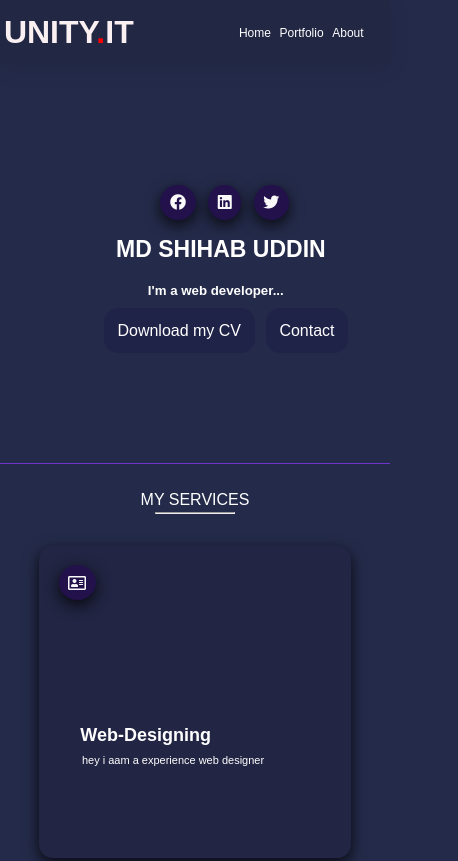
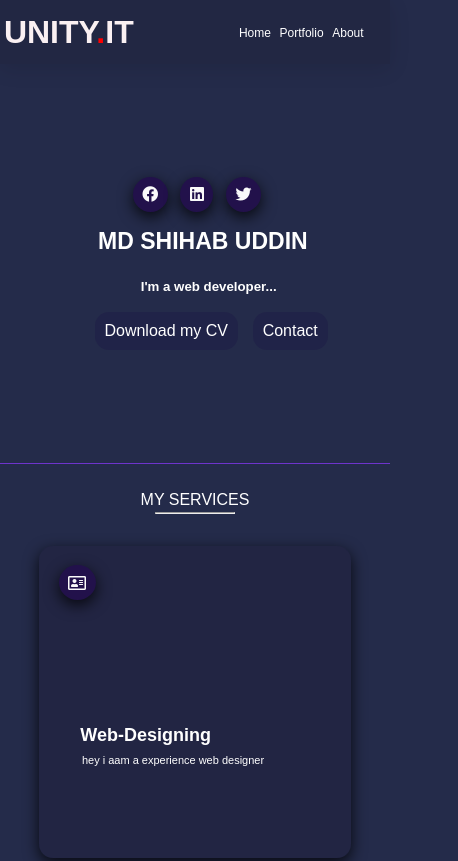
Before and after one commit to wb0707/personal-portfolio, a plain HTML site: page index.html in a window 390 px wide. Shown: the top 861 px of the page, 458 px wide, since content can reach past the window. Drawn offline with Linux system fonts and the light colour scheme.

Commit message:
update-c-d

```diff
--- a/style.css
+++ b/style.css
@@ -98,22 +98,23 @@ nav{
 .banner-left{
 
     margin-left:7%;
+    display: flex;
+    flex-direction: column;
+    align-items: center;
+    justify-content: center;
 
 }
 
 .banner-left h5 {
- margin-left: 1em;
- padding-bottom:2em;
-padding:7px;
-
+    padding-bottom:1em;
+     padding-top: 1em;
 }
 
 .icons{
     padding: 4px;
     padding-bottom: 1em;
     /* background-color: red; */
-    width: 13em !important;
-    margin-left:1.3em ;
+    width: 11em !important;
 }
 
 .icons i{
@@ -134,10 +135,13 @@ padding:7px;
 }
 
 
-
 .banner-left .buttons{
-  padding:2%;
-margin-top :0.7em;
+    padding:4px;
+    display: flex;
+    justify-content: space-around;
+    /* border: 1px solid red; */
+    width: 17em !important;
+  margin-top: 0.1em;
 }
 
 .buttons a, button{
@@ -505,7 +509,7 @@ h4{
     .banner-left{
         padding: 4%;
         /* border: 1px solid red; */
-        margin-left: 7em;
+
     }
 
     .banner-left h1{
@@ -514,24 +518,15 @@ h4{
         margin-left: -0.5em;
     }
 
-    .banner-left p{
-
-        margin-left: 0.5em;
-    }
-
-    /* .banner-left .icons{
-        margin-left: ;
-    } */
 
 .banner-left .buttons{
     /* border: 1px solid red; */
-    width: 22em !important;
-    margin-left: -2.3em;
+    width: 16em !important;
+
 }
 
 .buttons a, button{
     padding:4%;
-    margin-left:2%;
     background-color: rgba(30, 29, 71, 0.514);
     color: #fff;
     border-radius: 14px;
```
